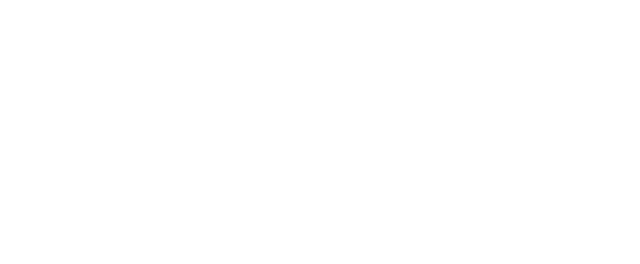
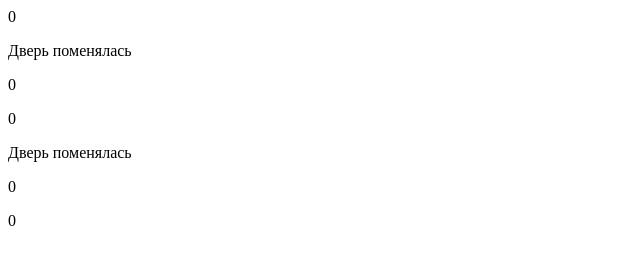
Before and after one commit to cingetable/monty-hall-game, a plain HTML site: page index.html in a window 1280 px wide. Shown: the whole page, without its empty margins (0-640 px from the left). Drawn offline with Linux system fonts and the light colour scheme.

Commit message:
add html layout

```diff
--- a/index.html
+++ b/index.html
@@ -8,6 +8,23 @@
     <link rel="stylesheet" href="css/style.css">
 </head>
 <body>
-
+    <div class="container">
+        <div class="game_counter" id="game_counter">0</div>
+        <div class="door"></div>
+        <div class="door"></div>
+        <div class="door"></div>
+        <div class="stats">
+            <p>Дверь поменялась</p>
+            <p id="door_changed_count"></p>
+            <p id="door_changed_win" class="win">0</p>
+            <p id="door_changed_lose" class="lose">0</p>
+        </div>
+        <div class="stats">
+            <p>Дверь поменялась</p>
+            <p id="door_not_changed_count"></p>
+            <p id="door_not_changed_win" class="win">0</p>
+            <p id="door_not_changed_lose" class="lose">0</p>
+        </div>
+    </div>
 </body>
 </html>
```
